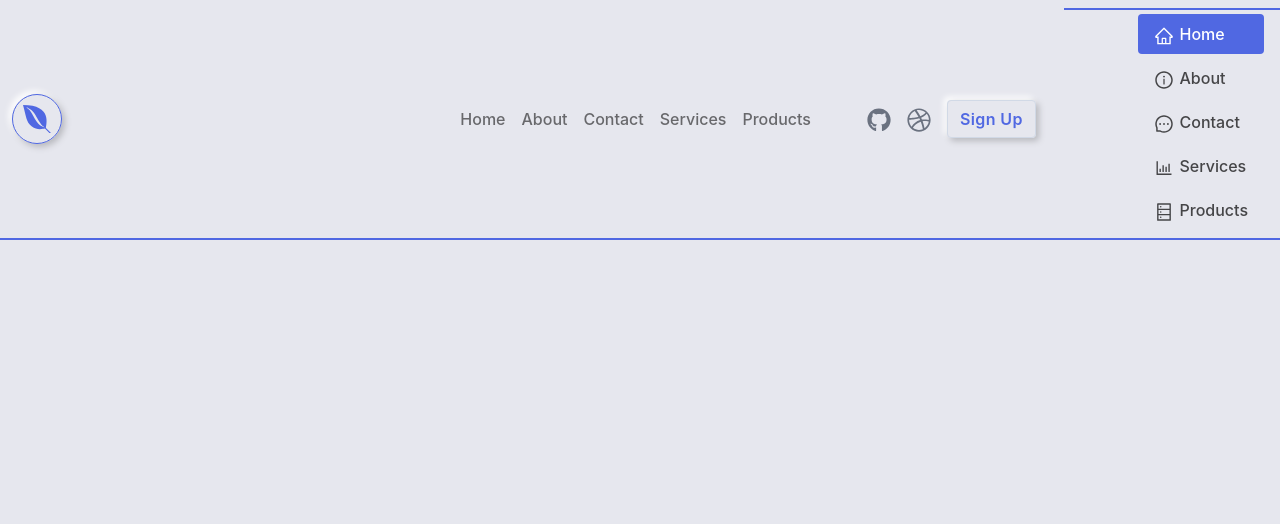
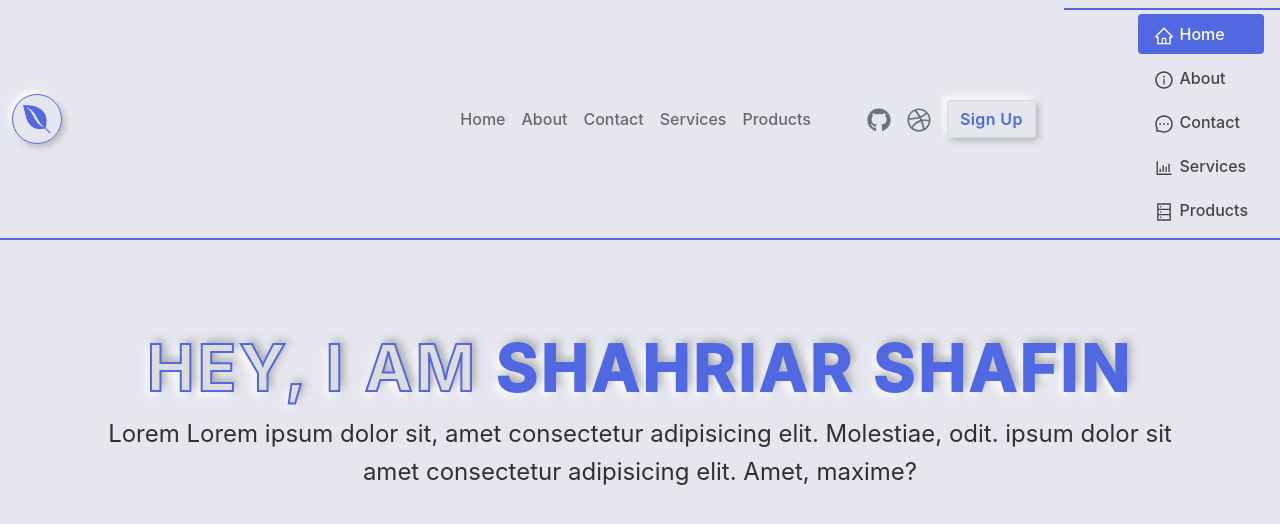
Before and after one commit to shahriarshafin/soft-ui, a Next.js app: page / in a window 1280 px wide. Shown: the top 524 px of the page. Built offline with nearby package versions, Linux system fonts and the light colour scheme.

Commit message:
Hero section added

```diff
--- /dev/null
+++ b/components/HeroSection.jsx
@@ -0,0 +1,45 @@
+import React from 'react';
+import { Container } from 'react-bootstrap';
+import styled from 'styled-components';
+
+const HeroSection = () => {
+	return (
+		<>
+			<section>
+				<Container>
+					<HeroHeading>
+						HEY, I am <span>Shahriar Shafin</span>
+					</HeroHeading>
+					<HeroDescription>
+						Lorem Lorem ipsum dolor sit, amet consectetur adipisicing elit.
+						Molestiae, odit. ipsum dolor sit amet consectetur adipisicing elit.
+						Amet, maxime?
+					</HeroDescription>
+				</Container>
+			</section>
+		</>
+	);
+};
+
+export default HeroSection;
+
+const HeroHeading = styled.h1`
+	margin-top: 50px;
+	font-size: 4rem;
+	text-transform: uppercase;
+	letter-spacing: 3px;
+	text-align: center;
+	font-weight: 700;
+	color: #dddddd;
+	text-shadow: 4px -4px 8px #a8a8a8, -4px 4px 8px #ffffff;
+	-webkit-text-stroke: 2px #5068e2;
+	span {
+		color: #5068e2;
+	}
+`;
+const HeroDescription = styled.p`
+	color: #303030;
+	font-size: 1.5rem;
+	text-align: center;
+	line-height: 1.6;
+`;
--- a/pages/index.js
+++ b/pages/index.js
@@ -1,11 +1,13 @@
 import 'bootstrap/dist/css/bootstrap.min.css';
 import BootNav from '../components/BootNav';
+import HeroSection from '../components/HeroSection';
 import GlobalStyle from '../Styles/GlobalStyle';
 export default function Home() {
 	return (
 		<>
 			<GlobalStyle />
 			<BootNav />
+			<HeroSection />
 		</>
 	);
 }
```
